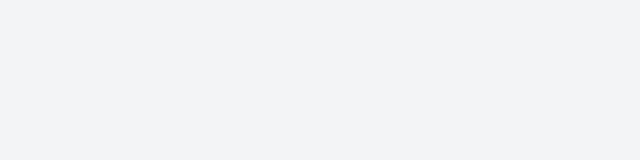
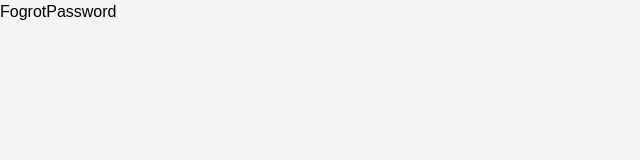
Before and after one commit to TONY-OCHIENG/PrescribeMed, a React (Vite) app in the folder client/: page /forgot-password in a window 1280 px wide. Before the commit this address had no page. Shown: the top 160 px of the page, without its empty margins (0-640 px from the left). Built offline with nearby package versions, Linux system fonts and the light colour scheme.

Commit message:
Adding forgot password page

```diff
--- a/client/src/App.jsx
+++ b/client/src/App.jsx
@@ -10,12 +10,14 @@ import Filter from './pages/Filter'
 import PatientRegistration from './auth/PatientRegistration'
 import VerificationPage from './pages/VerificationPage'
 import PatientLogin from './auth/PatientLogin'
+import FogrotPassword from './auth/FogrotPassword'
 
 function App() {
   return (
     <div className='bg-gray-100 h-[100vh]'>
       <Routes>
         <Route path='/' element={<Filter/>}/>
+        <Route path='/forgot-password' element={<FogrotPassword/>}/>
         <Route path='/register' element={<PatientRegistration/>}/>
         <Route path='/verify' element={<VerificationPage/>}/>
         <Route path='/login' element={<AdminLogin/>}/>
--- /dev/null
+++ b/client/src/auth/FogrotPassword.jsx
@@ -0,0 +1,9 @@
+import React from 'react'
+
+function FogrotPassword() {
+  return (
+    <div>FogrotPassword</div>
+  )
+}
+
+export default FogrotPassword
--- a/client/src/auth/PatientLogin.jsx
+++ b/client/src/auth/PatientLogin.jsx
@@ -30,7 +30,7 @@ function PatientLogin() {
                     <span className='text-sm text-gray-600 font-extrabold'>Remember me</span>
 
                 </div>
-                <Link className='font-extrabold text-blue-600'>Forgot Password?</Link>
+                <Link to={"/forgot-password"} className='font-extrabold text-blue-600'>Forgot Password?</Link>
             </div>
             <button disabled={loading} className='w-full text-white bg-gradient-to-r from-blue-400 to-blue-600 py-2
             font-extrabold cursor-pointer rounded-md text-xl flex justify-center items-center
```
